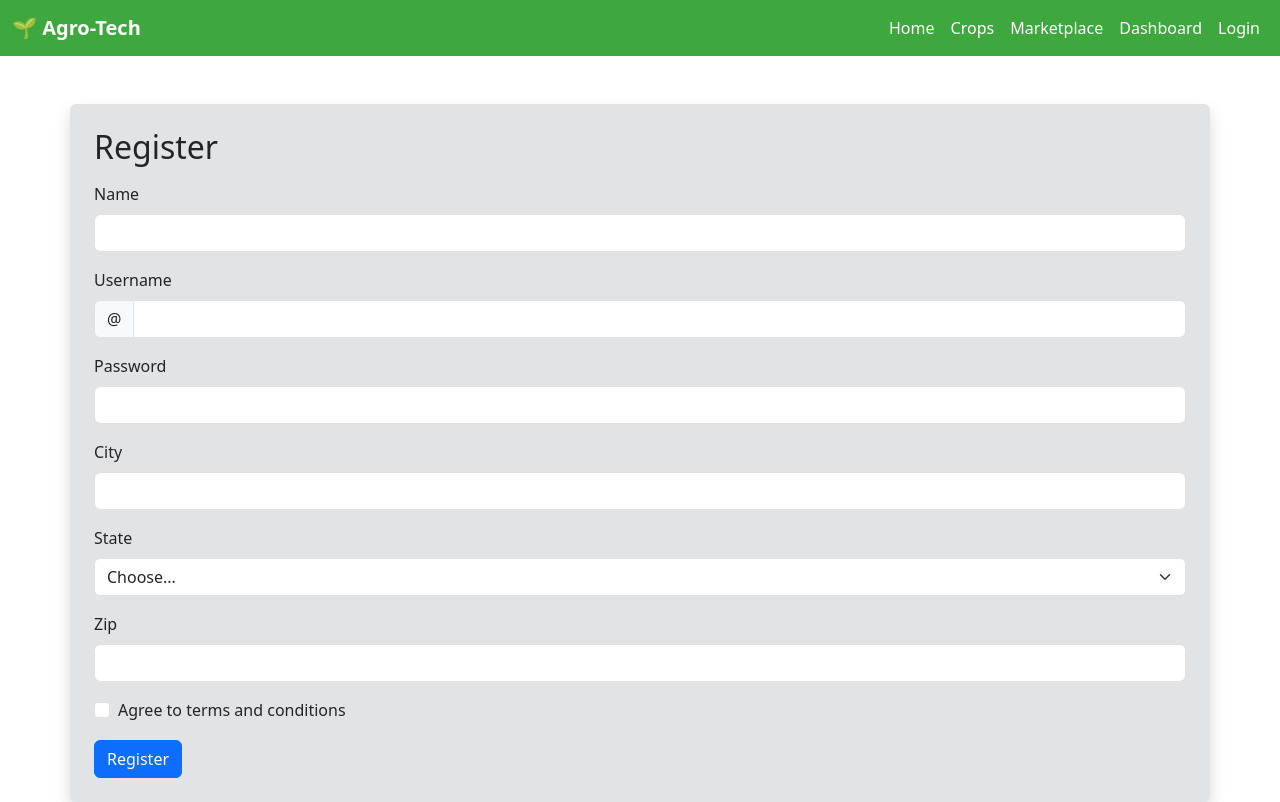
After one commit to Alwin42/Project_100, a Flask app: page /register in a window 1280 px wide. The commit adds this page. Run offline with Flask 3, Linux system fonts and the light colour scheme.

```diff
--- a/Agro-Tech/app.py
+++ b/Agro-Tech/app.py
@@ -10,6 +10,11 @@ users = {
         'username': 'Alwin',
         'password': 'apple222',
         'email': 'john@gmail.com',
+        'first_name': 'Alwin',
+        'last_name': 'Emmanuel',
+        'city': 'Kochi',
+        'state': 'Kerala',
+        'zip': '682001'
     },
 }
 
@@ -56,12 +61,17 @@ def logout():
 
 @app.route('/profile')
 def profile():
-    if 'username' not in session:
-        return redirect(url_for('login'))
     username = session['username']
     user = users.get(username)
-    return render_template('profile.html', username=username, email=user['email'],FirstName=user['First name'],LastName=user['Last name'] ,
-                           Username=user['Username'], City=user['City'], State=user['State'], Zip=user['Zip'])
+    return render_template(
+        'profile.html',
+        username=user['username'],
+        first_name=user['first_name'],
+        last_name=user['last_name'],
+        city=user['city'],
+        state_selected=user['state'],
+        zip=user['zip']
+    )
 
 @app.route('/cart')
 def cart():
@@ -76,6 +86,10 @@ def orders():
         return redirect(url_for('login'))
     username = session['username']
     return render_template('orders.html')
+
+@app.route('/register', methods=['GET', 'POST'])
+def register():
+    return render_template('register.html')
 
 @app.route('/payment')
 def payment():
--- a/Agro-Tech/templates/login.html
+++ b/Agro-Tech/templates/login.html
@@ -52,7 +52,7 @@
 						</div>
 						<div class="card-footer py-3 border-0">
 							<div class="text-center">
-								Don't have an account? <a href="#" class="text-dark">Create One</a>
+								Don't have an account? <a href="{{ url_for('register')}}" class="text-dark">Create One</a>
 							</div>
 						</div>
 					</div>
--- /dev/null
+++ b/Agro-Tech/templates/register.html
@@ -0,0 +1,57 @@
+{% extends 'base.html' %}
+{% block title %}Kalayani R Pilla • Seller Profile{% endblock %}
+
+{% block content %}
+<div class="container mt-5 p-4 shadow rounded bg-secondary-subtle">
+    <h2 class="mb-3">Register</h2>
+    <form class="row g-3">
+  <div class="col-md-12">
+    <label for="validationDefault01" class="form-label">Name</label>
+    <input type="text" class="form-control" id="validationDefault01" required>
+  </div>
+
+  <div class="col-md-12">
+    <label for="validationDefaultUsername" class="form-label">Username</label>
+    <div class="input-group">
+      <span class="input-group-text" id="inputGroupPrepend2">@</span>
+      <input type="text" class="form-control" id="validationDefaultUsername" aria-describedby="inputGroupPrepend2" required>
+    </div>
+  </div>
+  <div class="col-md-12">
+    <label for="validationDefault02" class="form-label">Password</label>
+    <input type="password" class="form-control" id="validationDefault02" required>
+  </div>
+  <div class="col-md-12">
+    <label for="validationDefault03" class="form-label">City</label>
+    <input type="text" class="form-control" id="validationDefault03" required>
+  </div>
+  <div class="col-md-12">
+    <label for="validationDefault04" class="form-label">State</label>
+    <select class="form-select" id="validationDefault04" required>
+      <option selected disabled value="">Choose...</option>
+      <option>Kerala</option>
+      <option>Tamil Nadu</option>
+      <option>Karanataka</option>
+      <option>Punjab</option>
+      <option>UP</option>
+      <option>Assam</option>
+    </select>
+  </div>
+  <div class="col-md-12">
+    <label for="validationDefault05" class="form-label">Zip</label>
+    <input type="text" class="form-control" id="validationDefault05" required>
+  </div>
+  <div class="col-12">
+    <div class="form-check">
+      <input class="form-check-input" type="checkbox" value="" id="invalidCheck2" required>
+      <label class="form-check-label" for="invalidCheck2">
+        Agree to terms and conditions
+      </label>
+    </div>
+  </div>
+  <div class="col-12">
+   <a href="{{ url_for('login')}}" ><button class="btn btn-primary" type="submit">Register</button></a>
+  </div>
+</form>
+</div>
+{% endblock %}
```
Also changed, not shown: Agro-Tech/templates/profile.html (+49 -54 lines).
